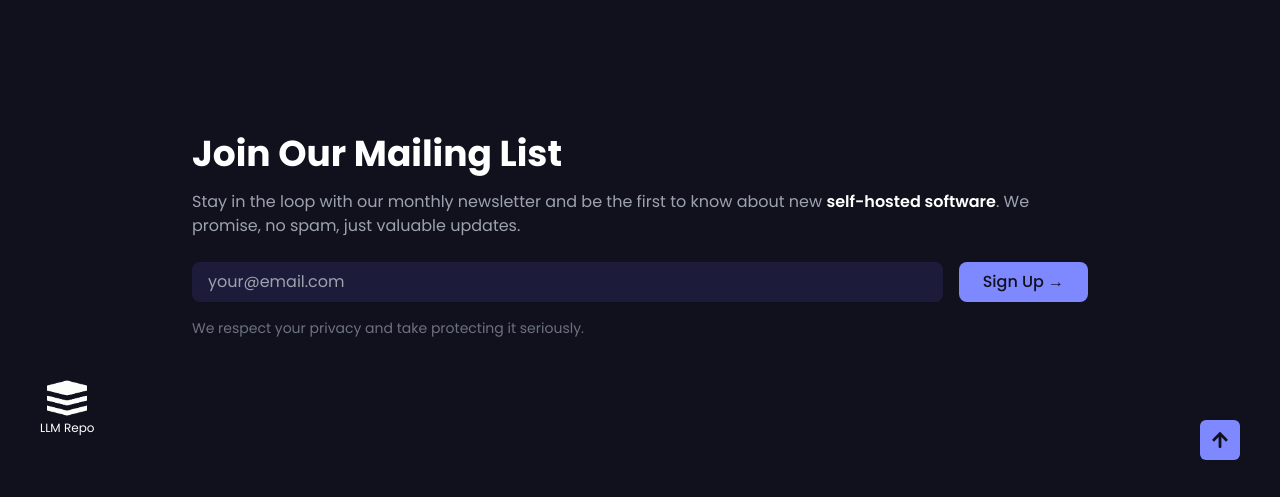
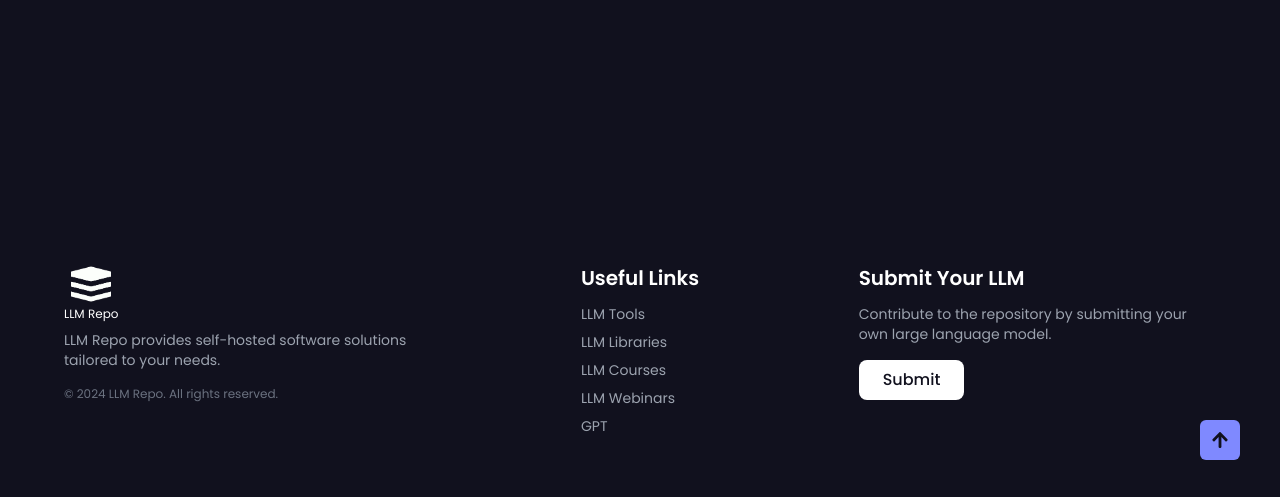
Before and after one commit to devankit01/llm-repo-frontend, a React (Create React App) app: page /bookmarks in a window 1280 px wide. Shown: the part 300-797 px from the top of the page. Built offline with nearby package versions, Linux system fonts and the light colour scheme; no server answers.

Commit message:
footer, library search

```diff
--- a/src/components/common/footer/index.jsx
+++ b/src/components/common/footer/index.jsx
@@ -1,47 +1,153 @@
-import React from "react";
+import React, { useState } from "react";
 import logo from "../../../assets/images/llm_repo_logo.png";
 import { Link } from "react-router-dom";
+import { SiteWideModal } from "../..";
 
 const Footer = () => {
-  return (
-    <footer className="text-white py-16 px-4 sm:px-10 mt-auto">
-      <div className="max-w-4xl mx-auto text-center sm:text-left">
-        {/* Mailing List Section */}
-        <h2 className="text-3xl sm:text-4xl font-bold mb-4">
-          Join Our Mailing List
-        </h2>
-        <p className="text-gray-400 mb-6">
-          Stay in the loop with our monthly newsletter and be the first to know
-          about new{" "}
-          <span className="text-white font-semibold">self-hosted software</span>
-          . We promise, no spam, just valuable updates.
-        </p>
-        {/* Email Input and Button */}
-        <div className="flex flex-col sm:flex-row items-center justify-center sm:justify-start gap-4">
+  const [isModalOpen, setIsModalOpen] = useState(false);
+  const links = [
+    {
+      name: "LLM Tools",
+      path: "/llm-tools",
+    },
+    {
+      name: "LLM Libraries",
+      path: "/llm-library",
+    },
+    {
+      name: "LLM Courses",
+      path: "/llm-courses",
+    },
+    {
+      name: "LLM Webinars",
+      path: "/llm-webinars",
+    },
+    {
+      name: "GPT",
+      path: "/gpt",
+    },
+  ];
+
+  const modalContent = (
+    <form className="">
+      <h1 className="text-2xl sm:text-3xl md:text-5xl font-semibold mb-3 md:mb-10 text-center">
+        Submit your LLM
+      </h1>
+      <div className="frm-container mb-5">
+        <div className="element mb-4">
+          <label htmlFor="" className="text-[#888]">
+            Name
+          </label>
+          <input
+            type="text"
+            placeholder="john doe"
+            className="w-full bg-[#11111e] px-4 py-2.5 rounded-xl border border-transparent outline-none hover:border-[#7F89FF] focus:border-[#7F89FF] ease-in-out duration-200 transition-all placeholder:text-[#444]"
+          />
+        </div>
+        <div className="element mb-4">
+          <label htmlFor="" className="text-[#888]">
+            Email
+          </label>
           <input
             type="email"
-            placeholder="your@email.com"
-            className="bg-[#1c1c3a] text-white px-4 py-2 rounded-lg w-full sm:w-auto flex-1 outline-none focus:ring-2 focus:ring-[#7f89ff] transition-all"
+            placeholder="john.doe@gmail.com"
+            className="w-full bg-[#11111e] px-4 py-2.5 rounded-xl border border-transparent outline-none hover:border-[#7F89FF] focus:border-[#7F89FF] ease-in-out duration-200 transition-all placeholder:text-[#444]"
           />
-          <button className="bg-[#7f89ff] text-[#11111e] font-medium px-6 py-2 rounded-lg hover:bg-[#6d7ae6] transition-all">
-            Sign Up →
+        </div>
+        <div className="element mb-4">
+          <label htmlFor="" className="text-[#888]">
+            Message
+          </label>
+          <textarea
+            name="message"
+            placeholder="llm description"
+            rows={2}
+            className="w-full bg-[#11111e] px-4 py-2.5 rounded-xl border border-transparent outline-none hover:border-[#7F89FF] focus:border-[#7F89FF] ease-in-out duration-200 transition-all placeholder:text-[#444] resize-none"
+          ></textarea>
+        </div>
+        <div className="element mb-4">
+          <label htmlFor="" className="text-[#888]">
+            LLM link
+          </label>
+          <input
+            type="url"
+            placeholder="https://johndoe.ai"
+            className="w-full bg-[#11111e] px-4 py-2.5 rounded-xl border border-transparent outline-none hover:border-[#7F89FF] focus:border-[#7F89FF] ease-in-out duration-200 transition-all placeholder:text-[#444]"
+          />
+        </div>
+        <button
+          type="submit"
+          className="w-full  py-3.5 block bg-white text-[#202330] rounded-xl font-semibold transition-all duration-200 hover:opacity-90"
+        >
+          Submit
+        </button>
+      </div>
+    </form>
+  );
+
+  return (
+    <footer className="text-white py-16 px-4 sm:px-10 mt-auto bg-[#11111e]">
+      <div className="max-w-6xl mx-auto grid grid-cols-1 md:grid-cols-3 gap-10">
+        {/* Column 1 - Company Info */}
+        <div className="col-span-1 order-1">
+          <Link to="/">
+            <div className="flex flex-col items-center w-fit">
+              <img
+                src={logo}
+                className="w-10 filter invert mb-0.5"
+                alt="LLM Repo Logo"
+              />
+              <h2 className="text-xs">LLM Repo</h2>
+            </div>
+          </Link>
+          <p className="text-gray-400 mt-2 text-sm">
+            LLM Repo provides self-hosted software solutions tailored to your
+            needs.
+          </p>
+          <p className="text-gray-500 mt-4 text-xs">
+            © 2024 LLM Repo. All rights reserved.
+          </p>
+        </div>
+
+        {/* Column 2 - Useful Links */}
+        <div className="grid-cols-1 order-2">
+          <div className="w-fit md:mx-auto">
+            <h3 className="text-xl font-semibold mb-3">Useful Links</h3>
+            <ul className="text-gray-400 space-y-2 w-fit">
+              {links.map((link, id) => (
+                <li key={id} className="w-full">
+                  <Link
+                    to={link.path}
+                    className="hover:text-[#7f89ff] text-sm w-full block ease-in-out duration-150 transition-all text-gray-400"
+                  >
+                    {link.name}
+                  </Link>
+                </li>
+              ))}
+            </ul>
+          </div>
+        </div>
+
+        {/* Column 3 - Submit Your LLM */}
+        <div className="grid-cols-1 order-3">
+          <h3 className="text-xl font-semibold mb-3">Submit Your LLM</h3>
+          <p className="text-gray-400 mb-4 text-sm">
+            Contribute to the repository by submitting your own large language
+            model.
+          </p>
+          <button
+                onClick={() => setIsModalOpen(true)} className="bg-white duration-150 ease-in-out text-[#11111e] font-medium px-6 py-2 rounded-lg transition-all">
+            Submit
           </button>
         </div>
-        <p className="text-gray-500 mt-4 text-sm">
-          We respect your privacy and take protecting it seriously.
-        </p>
       </div>
-
-      {/* Footer Bottom Section */}
-      <div className="mt-10 flex flex-col sm:flex-row items-center justify-between text-gray-500 text-sm">
-        <Link to="/">
-          <div className="innerlogo flex flex-col items-center">
-            <img src={logo} className="w-10 filter invert mb-0.5" alt="" />
-            <span className="text-xs">LLM Repo</span>
-          </div>
-        </Link>
-        {/* <p>© 2024 Directory template</p> */}
-      </div>
+      <SiteWideModal
+        isOpen={isModalOpen}
+        setIsOpen={setIsModalOpen}
+        className="hidden"
+      >
+        {modalContent}
+      </SiteWideModal>
     </footer>
   );
 };
--- a/src/components/common/navbar/index.jsx
+++ b/src/components/common/navbar/index.jsx
@@ -94,7 +94,7 @@ const Navbar = () => {
         </div>
         <button
           type="submit"
-          className="w-full bg-[#7F89FF] text-[#fff] px-4 py-2.5 rounded-xl font-semibold transition-all duration-200 hover:opacity-90"
+          className="w-full  py-3.5 block bg-white text-[#202330] rounded-xl font-semibold transition-all duration-200 hover:opacity-90"
         >
           Submit
         </button>
--- a/src/redux/slice/filterSlice.js
+++ b/src/redux/slice/filterSlice.js
@@ -99,19 +99,21 @@ const filterSlice = createSlice({
       state.filteredData = state.gpt.filter((item) => {
         const title =
           typeof item.title === "string" ? item.title.toLowerCase() : "";
-        const category =
-          typeof item.category === "string" ? item.category.toLowerCase() : "";
-        return title.includes(query) || category.includes(query);
+        // const category =
+        //   typeof item.category === "string" ? item.category.toLowerCase() : "";
+        return title.includes(query);
+        // || category.includes(query);
       });
     },
     librarySearch: (state, action) => {
       const query = action.payload.toLowerCase();
-      state.filteredData = state.fetchedData.filter((item) => {
+      state.filteredData = state.llmlibrary.filter((item) => {
         const name =
           typeof item.name === "string" ? item.name.toLowerCase() : "";
-        const tag =
-          typeof item.tags === "string" ? item.tags.toLowerCase() : "";
-        return name.includes(query) || tag.includes(query);
+        // const tag =
+        //   typeof item.tags === "string" ? item.tags.toLowerCase() : "";
+        return name.includes(query);
+        //  || tag.includes(query);
       });
     },
     setTag: (state, action) => {
```
